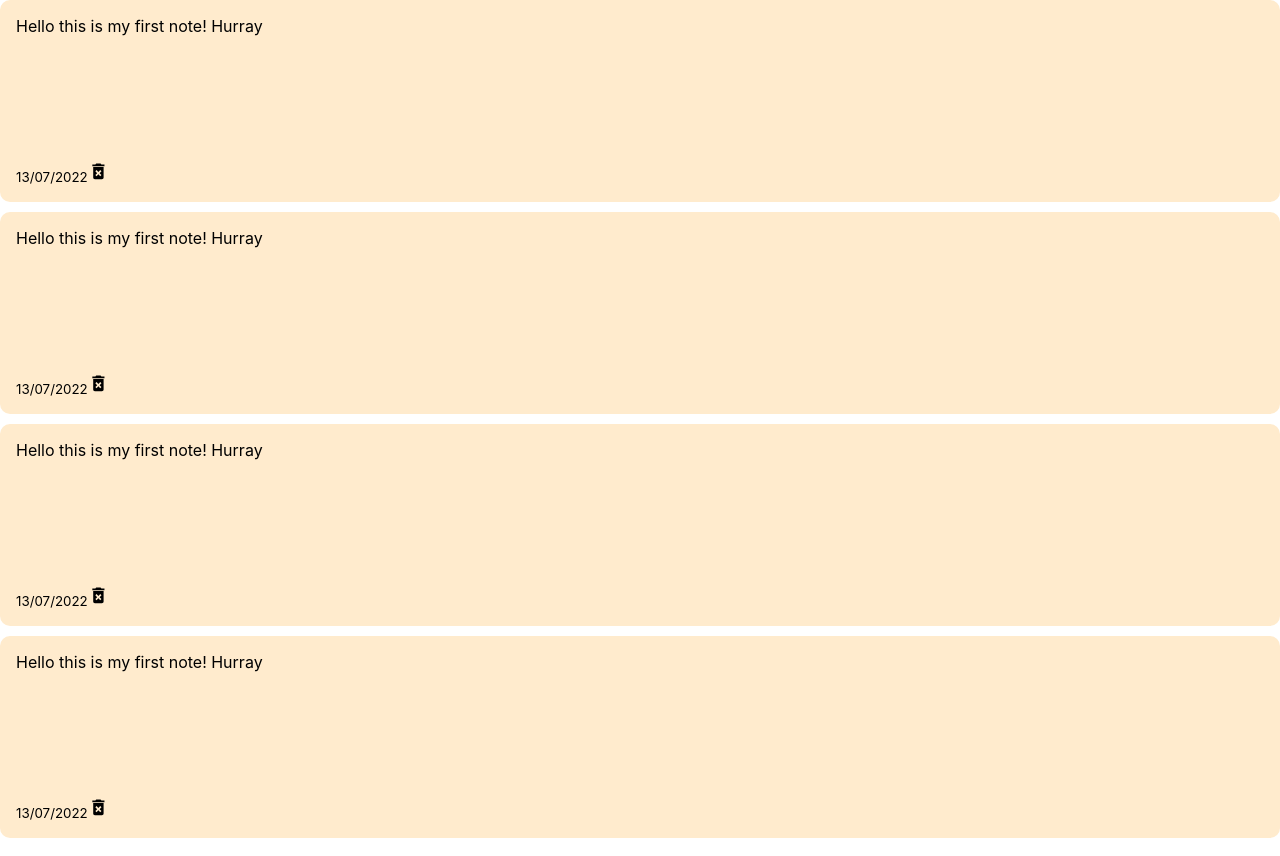
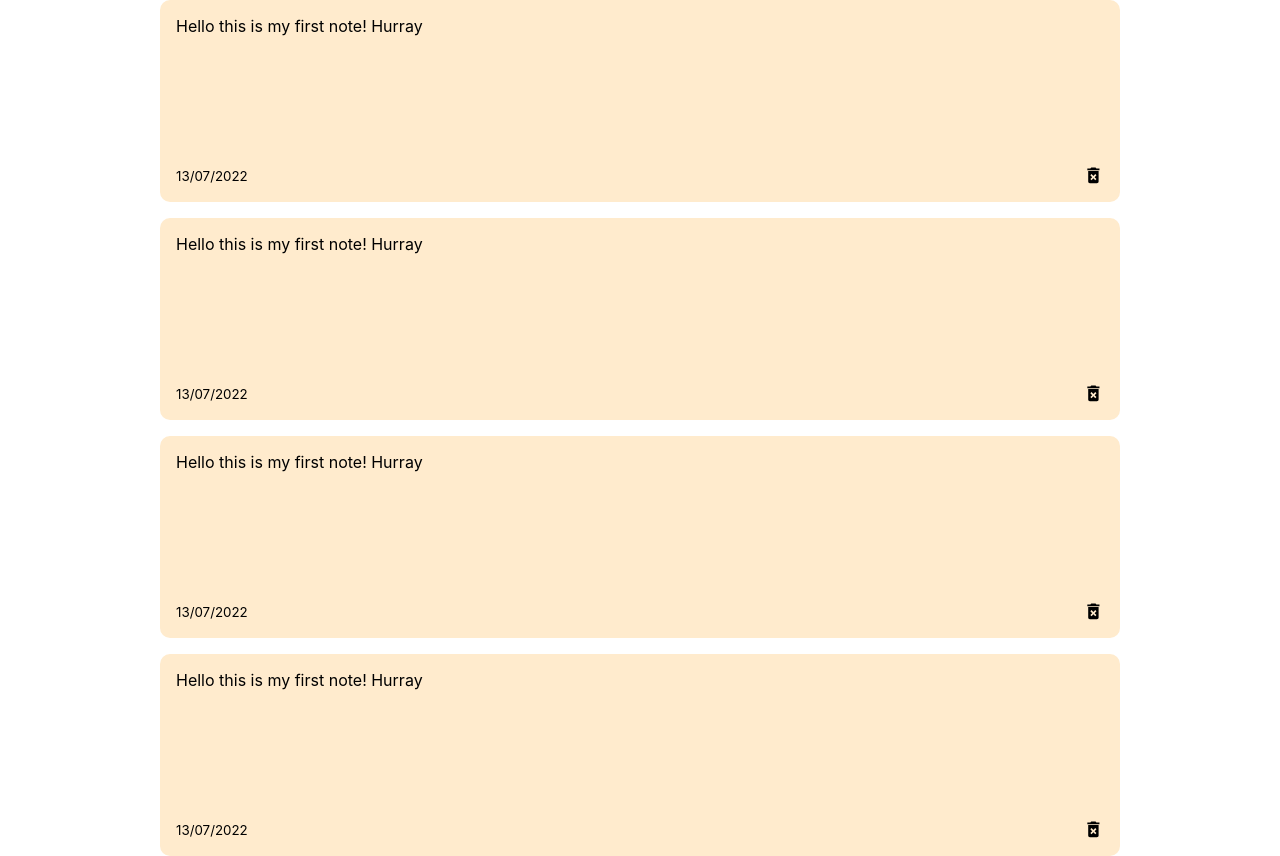
Before and after one commit to Dankiprop/notes-app, a React (Create React App) app: page / in a window 1280 px wide. Built offline with nearby package versions, Linux system fonts and the light colour scheme.

Commit message:
Notes App

```diff
--- a/src/App.js
+++ b/src/App.js
@@ -1,6 +1,9 @@
+import { useState } from "react";
 import NotesList from "./components/NotesList";
 
 const App = () => {
+  const [notes, setNotes] = useState();
+
   return <div className="container">
     <NotesList/>
   </div>
--- a/src/index.css
+++ b/src/index.css
@@ -11,11 +11,25 @@
   font-family: source-code-pro, Menlo, Monaco, Consolas, 'Courier New',
     monospace;
 }
+.container{
+  max-width: 960px;
+  margin-right: auto;
+  margin-left: auto;
+  padding-left: 15px;
+  padding-right: 15px;
+}
 
+
+.notes-list{
+display: grid;
+grid-gap: 1rem;
+grid-template-columns: repeat (auto-fit, minmax(250px, 1fr));
+
+
+}
 
 .note{
 background-color: blanchedalmond;
-margin-bottom: 10px;
 border-radius: 10px;
 padding: 1rem;
 min-height: 170px;
@@ -23,3 +37,10 @@
 flex-direction: column;
 justify-content: space-between;
 }
+
+.note-footer{
+display: flex;
+align-items: center;
+justify-content: space-between;
+
+}
```
